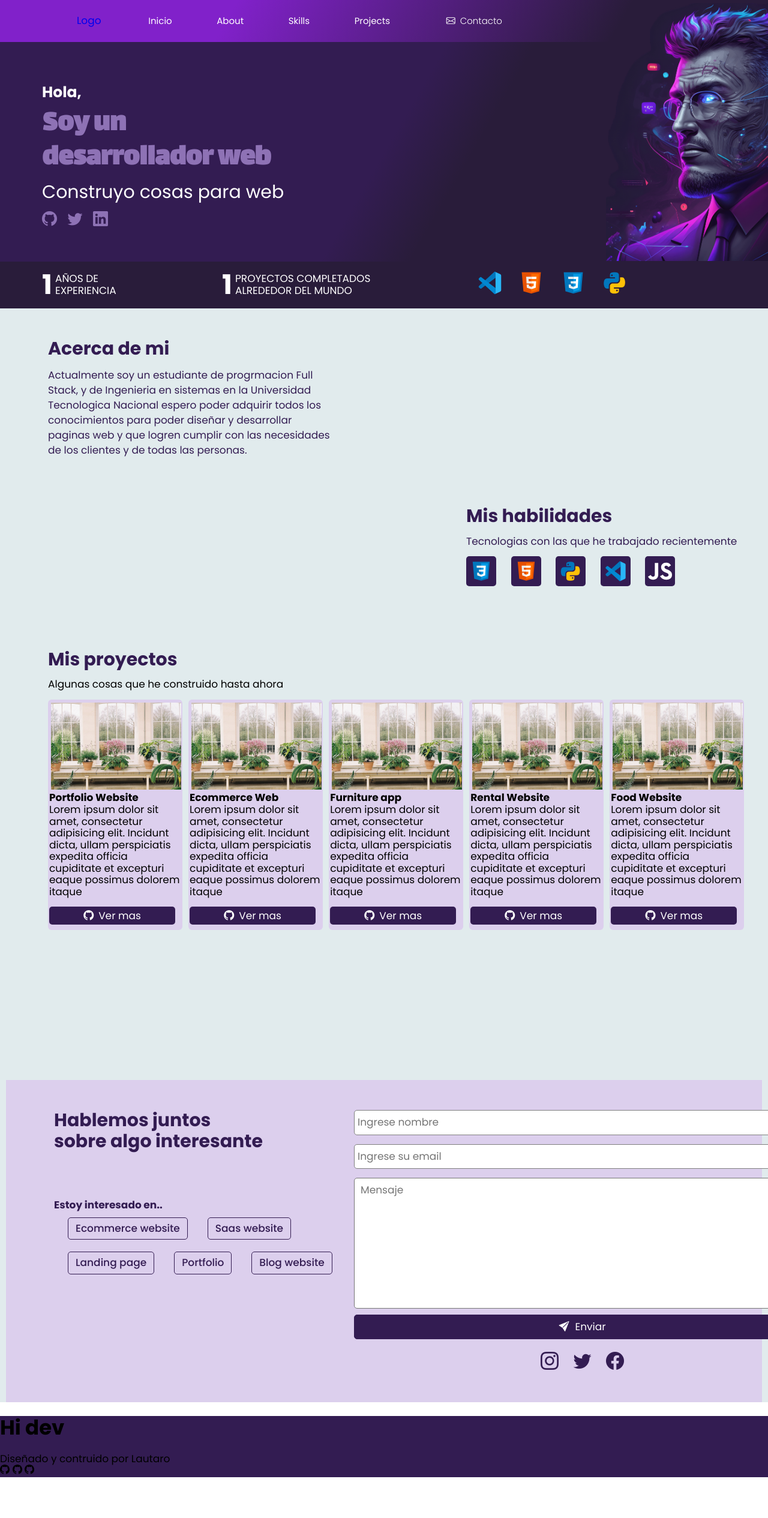
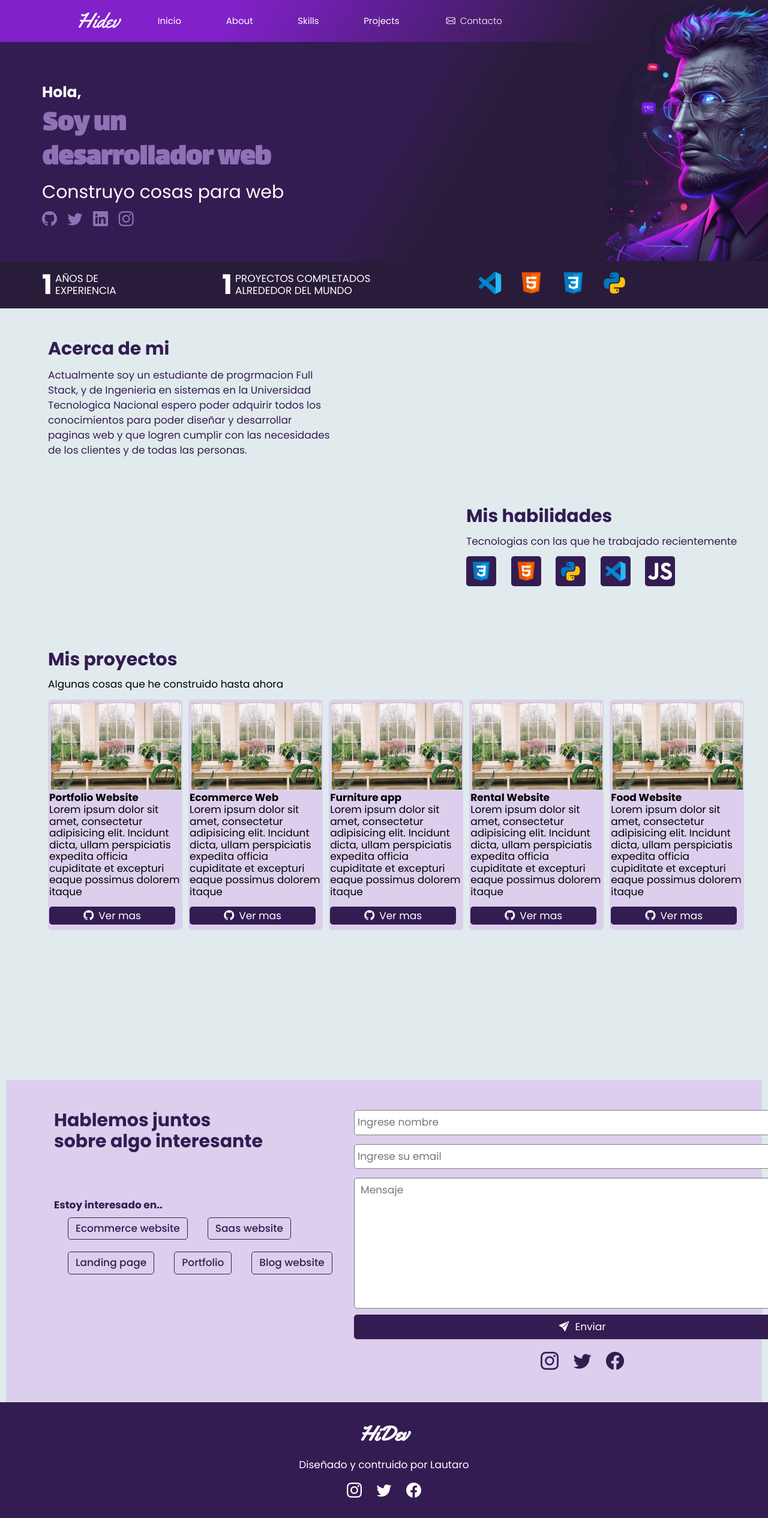
Before and after one commit to LautaroTobiasBaigorria/trabajopracticofinal, a plain HTML site: page index.html in a window 1280 px wide. Shown: the top 2530 px of the page at 60% size. Before the commit the page ends 2463 px from the top, so only its background shows below. Drawn offline with nearby package versions, Linux system fonts and the light colour scheme; a web font is replaced by a local one.

Commit message:
realize el css del footer

```diff
--- a/css/style.css
+++ b/css/style.css
@@ -1,6 +1,7 @@
 @import url('https://fonts.googleapis.com/css2?family=Danfo&family=Poppins:ital,wght@0,100;0,200;0,300;0,400;0,500;0,600;0,700;0,800;0,900;1,100;1,200;1,300;1,400;1,500;1,600;1,700;1,800;1,900&family=Source+Sans+3:ital,wght@0,200..900;1,200..900&display=swap');
 @import url("https://cdn.jsdelivr.net/npm/bootstrap-icons@1.11.3/font/bootstrap-icons.min.css");
 @import url('https://fonts.googleapis.com/css2?family=Alfa+Slab+One&family=Lalezar&display=swap');
+@import url('https://fonts.googleapis.com/css2?family=Yellowtail&display=swap');
 
 *{
     box-sizing: border-box;
@@ -13,6 +14,9 @@
 
 }
 
+main{
+    background-color: #E1EBED;
+}
 /* HEADER */
 
 .header{
@@ -31,6 +35,9 @@
 
 .header .logo{
     cursor: pointer;
+    font-family: "Yellowtail";
+    color: #FFFFFF;
+    font-size: 35px;
 }
 
 .header .nav-links{
@@ -345,7 +352,7 @@ section{
 .container-contacto{
     display: flex;
     padding: 50px 80px 50px 80px;
-    margin: 0px 10px 10px 10px;
+    margin: 0px 10px 0px 10px;
     background-color: #DCCFED;
     justify-content: space-between;
     /* border: 1px solid black; */
@@ -413,7 +420,7 @@ section{
 
 .formulario .formulario-hijo{
     text-align: center;
-    padding: 0px 0px;
+    /* padding: 0px 0px; */
     display: flex;
     flex-direction: column;
 }
@@ -425,7 +432,6 @@ section{
     margin-bottom: 15px;
     border: 1px solid gray;
 }
-
 
 .formulario .formulario-hijo button{
     padding: 10px 180px 10px 180px;
@@ -445,7 +451,6 @@ section{
 
 .formulario .formulario-hijo button i{
     margin-right: 10px;
-
 }
 
 .estilo{
@@ -455,7 +460,47 @@ section{
 }
 
 /* SECTION FOOTER */
-
 footer{
     background-color: #331C52;
+    padding: 10px 0 30px 0;
 }
+
+
+.footer3{
+    display: flex;
+    justify-content: center;
+    color: #FFFFFF;
+}
+
+.footer1 i{
+    justify-content: center;
+    align-items: center;
+    text-align: center;
+    margin: 10px;
+    font-size: 25px;
+    padding: auto;
+
+}
+
+.footer1 .footer2{
+    display: flex;
+    color: #FFFFFF;
+    align-items: center;
+    text-align: center;
+    justify-content: center;
+}
+
+.footer1 .footer2 h1{
+    font-family: "Yellowtail";
+}
+
+.footer1 p{
+    margin-bottom: 20px;
+}
+
+.footer1{
+    justify-content: center;
+    align-items: center;
+    color: #FFFFFF;
+    text-align: center;
+}
--- a/index.html
+++ b/index.html
@@ -11,24 +11,24 @@
     <header class="header">
         <img src="image/background-image.png" alt="">
         <div class="back">
-            <a href="#" class="logo">Logo</a>
+            <a href="#" class="logo">Hidev</a>
         </div>
         <nav>
             <ul class="nav-links">
-                <li><a href="#">Inicio</a></li>
-                <li><a href="#">About</a></li>
-                <li><a href="#">Skills</a></li>
-                <li><a href="#">Projects</a></li>
+                <li><a href="#inicio">Inicio</a></li>
+                <li><a href="#aboutme">About</a></li>
+                <li><a href="#skils">Skills</a></li>
+                <li><a href="#proyectos">Projects</a></li>
             </ul>
         </nav>
         <div class="contacto">
             <i class="bi bi-envelope mensaje"></i>
-            <a href="#" class="btn">Contacto</a>
+            <a href="#contacto" class="btn">Contacto</a>
         </div>
     </header>
 
     <main>
-        <section class="about">
+        <section class="about" id="inicio">
             <!-- <img src="image/background-image.png" alt=""> -->
             <div class="cont-text">
                  <h3>Hola,</h3>
@@ -38,6 +38,7 @@
                     <i class="bi bi-github miestilo"></i>
                     <i class="bi bi-twitter"></i>
                     <i class="bi bi-linkedin"></i>
+                    <i class="bi bi-instagram"></i>
                 </div>
             </div>
         </section>
@@ -62,13 +63,13 @@
         </section>
 
         <section>
-            <div class="about-me">
+            <div class="about-me" id="aboutme">
                 <div class="me">
                     <h2>Acerca de mi</h2>
                     <p>Actualmente soy un estudiante de progrmacion Full Stack, y de Ingenieria en sistemas en la Universidad Tecnologica Nacional espero poder adquirir todos los conocimientos para poder diseñar y desarrollar paginas web y que logren cumplir con las necesidades de los clientes y de todas las personas.</p>
                 </div>
 
-                <div class="habilidades">
+                <div class="habilidades" id="skils">
                     <h2>Mis habilidades</h2>
                     <p>Tecnologias con las que he trabajado recientemente</p>
                     <img src="image/icons8-css.svg" alt="">
@@ -81,7 +82,7 @@
         </section>
 
         <section>
-            <div class="contenedor-proyectos">
+            <div class="contenedor-proyectos" id="proyectos">
                 <h2>Mis proyectos</h2>
                 <p>Algunas cosas que he construido hasta ahora</p>
                 <div class="image-proyectos">
@@ -136,7 +137,7 @@
         </section>
 
         <section>
-            <div class="container-contacto">
+            <div class="container-contacto" id="contacto">
                 <div class="text-checkbox">
                     <h2>Hablemos juntos <br> sobre algo interesante</h2>
                     <p>Estoy interesado en..</p>
@@ -173,14 +174,16 @@
             </div>
         </section>
     </main>
-
     <footer>
-        <div>
-            <h1>Hi dev</h1>
+        <div class="footer1">
+            <div class="footer2">
+                <h1>Hi</h1>
+                <h1>Dev</h1>
+            </div>
             <p>Diseñado y contruido por Lautaro</p>
-            <img src="image/github.svg" alt="">
-            <img src="image/github.svg" alt="">
-            <img src="image/github.svg" alt="">
+            <i class="bi bi-instagram miestilo2"></i>
+            <i class="bi bi-twitter miestilo2"></i>
+            <i class="bi bi-facebook miestilo2"></i>
         </div>
     </footer>
 </body>
```
